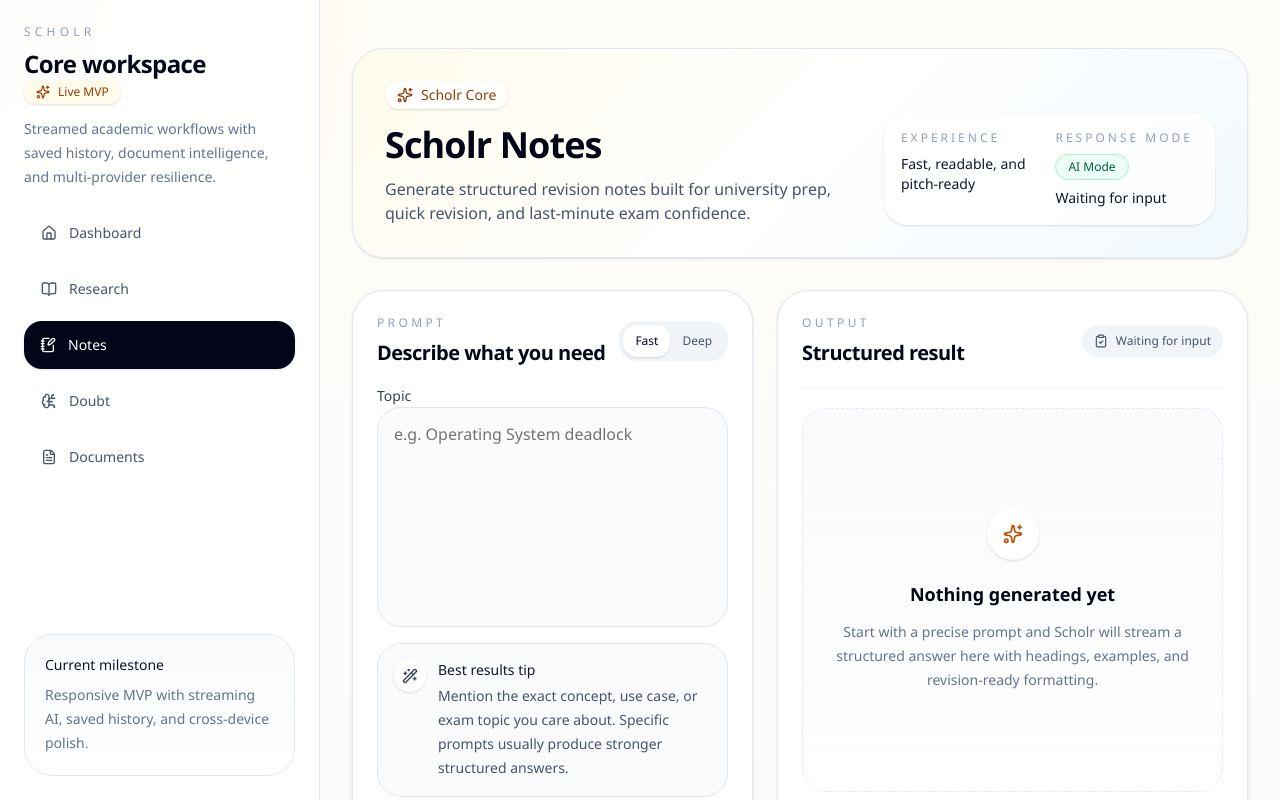
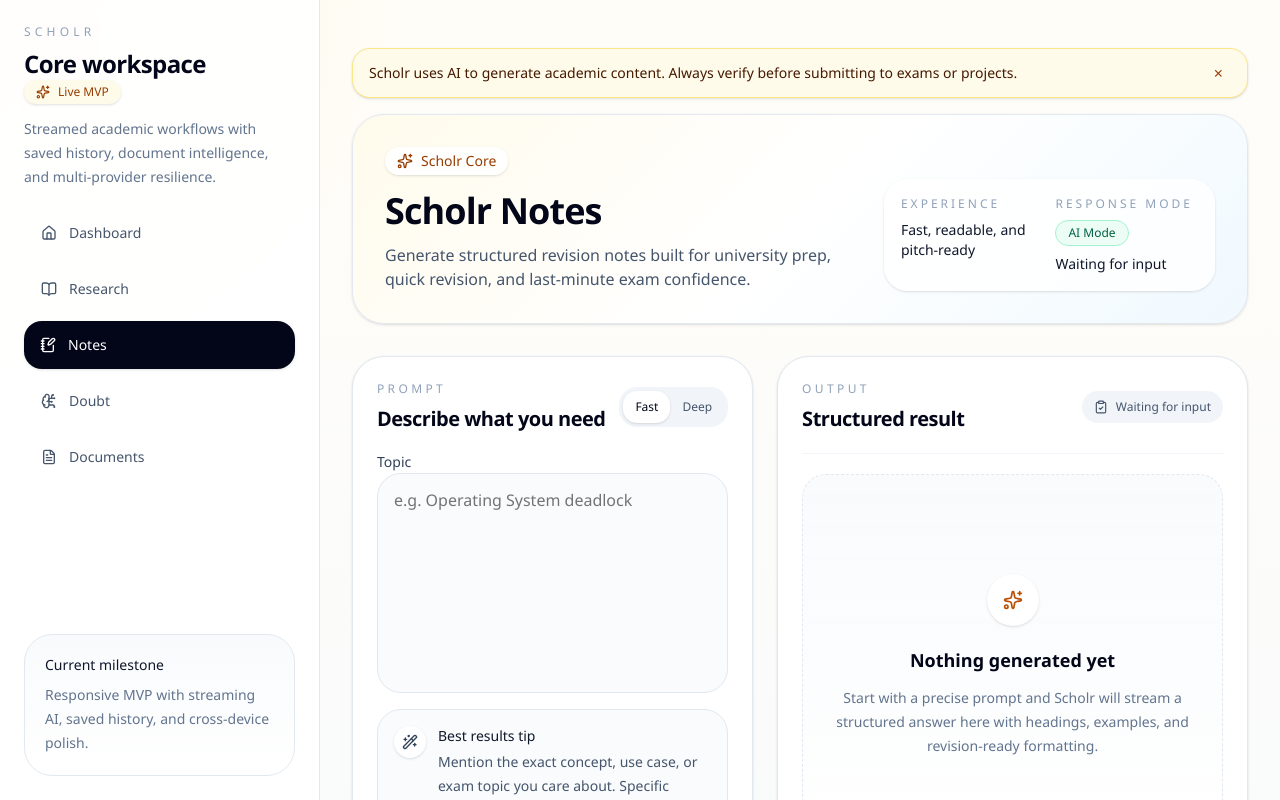
Before and after one commit to tauqxxr7/scholr, a Next.js app in the folder frontend/: page /notes in a window 1280 px wide. Shown: the top 800 px of the page. Built offline with nearby package versions, Linux system fonts and the light colour scheme; no server answers.

Commit message:
feat: add privacy page, disclaimer banner, pre-launch user safety improvements

```diff
--- a/frontend/app/(dashboard)/layout.tsx
+++ b/frontend/app/(dashboard)/layout.tsx
@@ -1,5 +1,6 @@
 import { UserButton } from '@clerk/nextjs'
 
+import DisclaimerBanner from '@/components/DisclaimerBanner'
 import Sidebar from '@/components/Sidebar'
 
 export default function DashboardLayout({
@@ -19,6 +20,7 @@ export default function DashboardLayout({
               <UserButton />
             </div>
           ) : null}
+          <DisclaimerBanner />
           {children}
         </div>
       </main>
--- a/frontend/app/privacy/page.tsx
+++ b/frontend/app/privacy/page.tsx
@@ -8,7 +8,11 @@ export const metadata = {
 const sections = [
   {
     title: 'What Scholr stores',
-    body: 'Scholr stores the prompts you send and the completed AI responses so the dashboard history can work. For the MVP, that history lives in the configured project database.',
+    body: 'Scholr stores the search queries you send, completed AI responses, and response feedback so dashboard history and quality improvements can work. For the MVP, that history lives in the configured project database.',
+  },
+  {
+    title: 'Analytics and feedback',
+    body: 'Scholr may collect anonymous usage analytics and helpful/not-helpful feedback to understand which academic workflows are useful. We do not sell your personal data.',
   },
   {
     title: 'How the AI works',
@@ -20,7 +24,7 @@ const sections = [
   },
   {
     title: 'Contact',
-    body: 'For the MVP, replace this placeholder with a real contact such as founder@scholr.app before public launch.',
+    body: 'Questions or privacy requests? Email tauqeerplayer@gmail.com.',
   },
 ]
 
@@ -38,8 +42,8 @@ export default function PrivacyPage() {
               Privacy notice for the Scholr MVP
             </h1>
             <p className="mt-3 text-sm leading-7 text-slate-600 sm:text-base">
-              This is a simple, product-stage privacy page for the current MVP. Keep it honest and
-              update it before large-scale launch.
+              This is a simple, product-stage privacy page for the current MVP. Scholr does not
+              sell personal data, and this notice should be reviewed before large-scale launch.
             </p>
           </div>
         </div>
--- /dev/null
+++ b/frontend/components/DisclaimerBanner.tsx
@@ -0,0 +1,43 @@
+'use client'
+
+import { useEffect, useState } from 'react'
+
+const STORAGE_KEY = 'scholr_ai_disclaimer_dismissed'
+
+export default function DisclaimerBanner() {
+  const [visible, setVisible] = useState<boolean | null>(null)
+
+  useEffect(() => {
+    const timer = window.setTimeout(() => {
+      setVisible(sessionStorage.getItem(STORAGE_KEY) !== 'true')
+    }, 0)
+
+    return () => window.clearTimeout(timer)
+  }, [])
+
+  if (visible !== true) {
+    return null
+  }
+
+  const dismiss = () => {
+    sessionStorage.setItem(STORAGE_KEY, 'true')
+    setVisible(false)
+  }
+
+  return (
+    <div className="mb-4 flex items-start justify-between gap-3 rounded-2xl border border-amber-200 bg-amber-50 px-4 py-3 text-sm text-amber-950 shadow-sm">
+      <p className="leading-6">
+        Scholr uses AI to generate academic content. Always verify before submitting to exams or
+        projects.
+      </p>
+      <button
+        type="button"
+        onClick={dismiss}
+        aria-label="Dismiss AI disclaimer"
+        className="rounded-full px-2 text-base leading-6 text-amber-800 transition hover:bg-amber-100 hover:text-amber-950"
+      >
+        ×
+      </button>
+    </div>
+  )
+}
```
